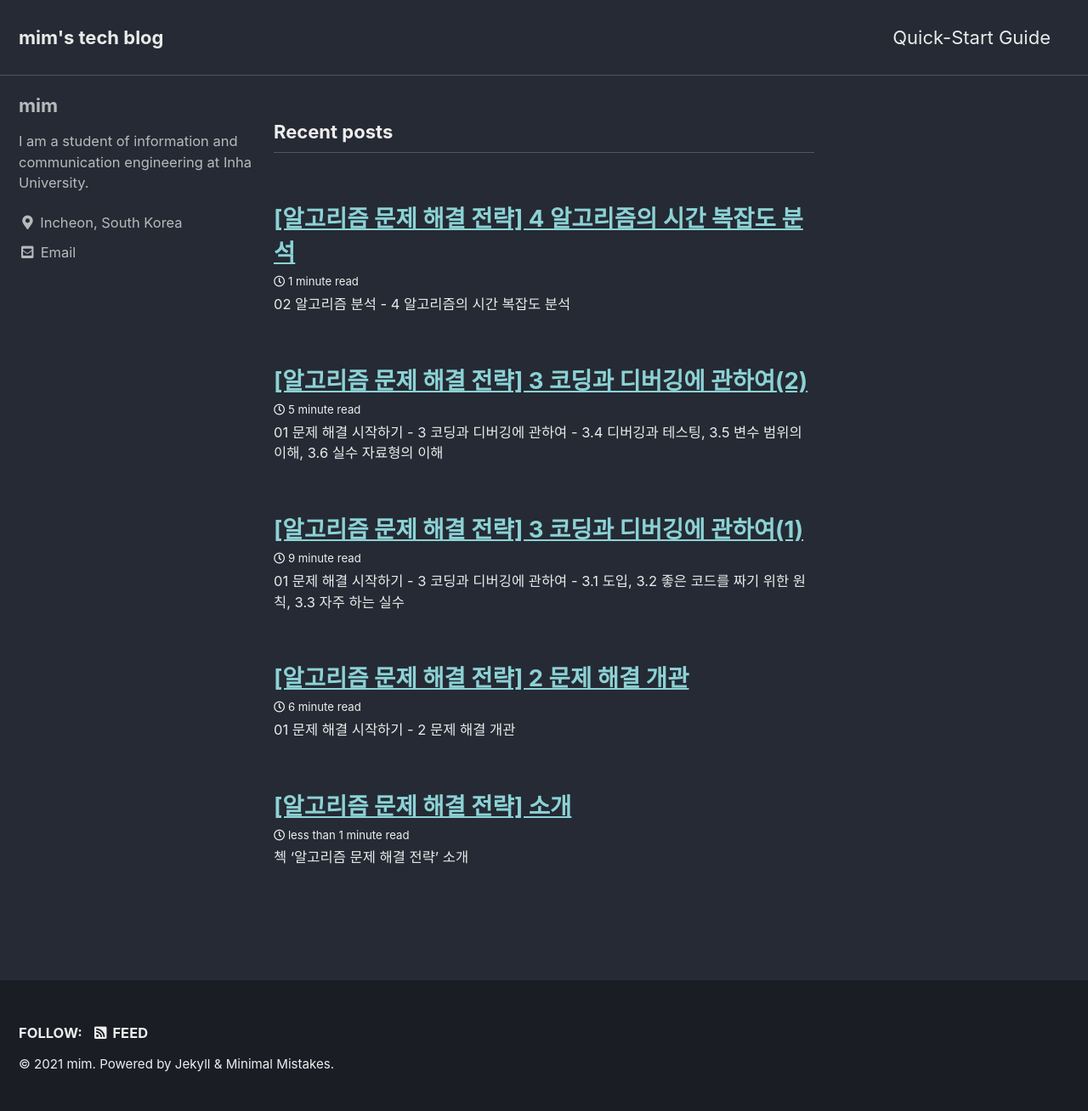
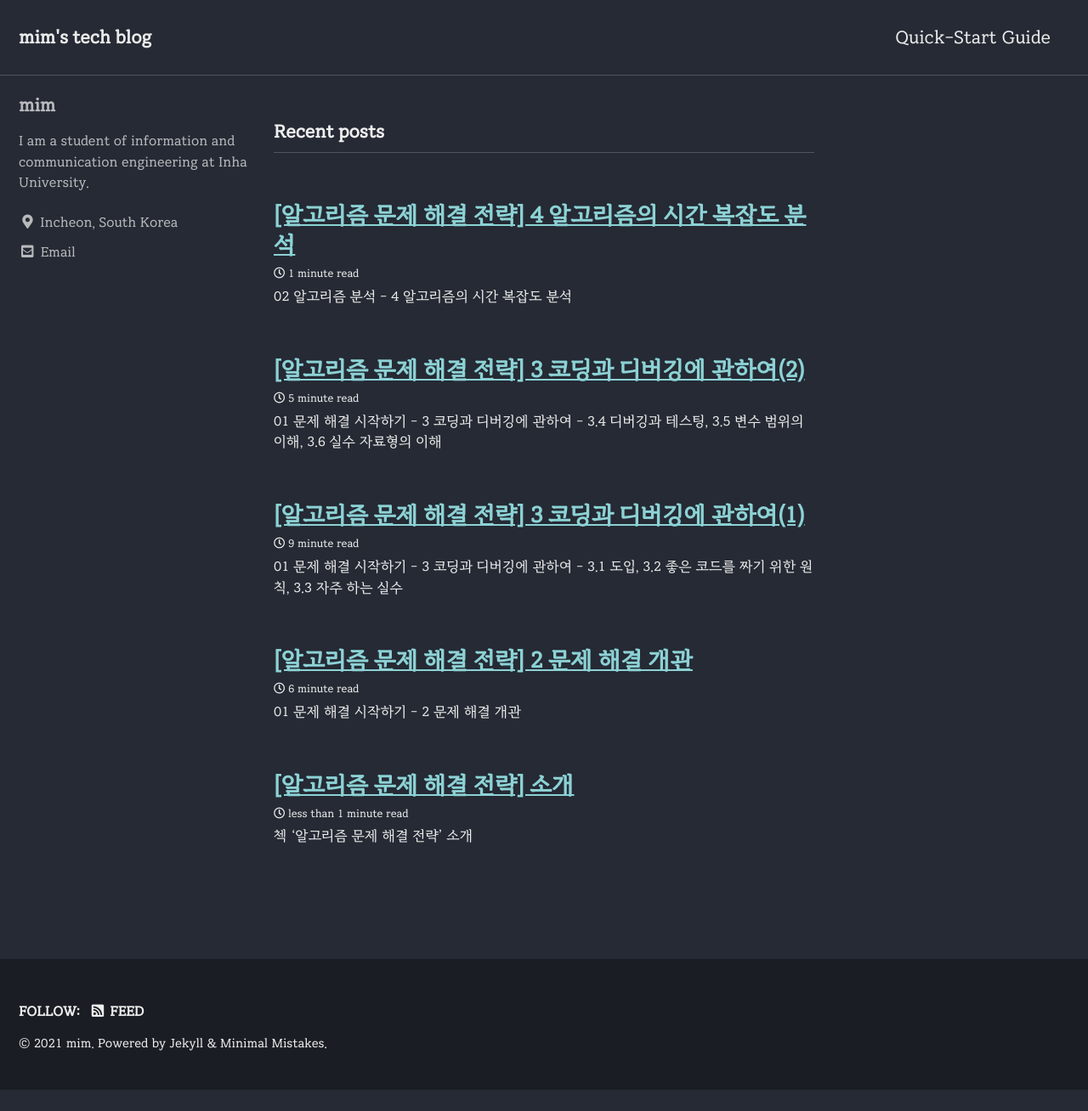
Before and after one commit to ChoMinkyung/chominkyung.github.io, a Jekyll site: the page built from index.html, in a window 1280 px wide. Shown: the whole page at 85% size. Built offline with Jekyll 4.4.1, drawn with Linux system fonts in a browser that asks for light colours; cached includes are drawn as plain includes; the list of posts is cut into pages by our own code; after the commit the page ends 1283 px from its top, so only the background shows below that.

Commit message:
글씨체 파일 수정

```diff
--- a/assets/css/main.scss
+++ b/assets/css/main.scss
@@ -14,7 +14,7 @@
 
 @font-face {
   font-family: "RIDIBatang";
-  src: url("/assets/fonts/RIDIBatang.oft") format("otf");
+  src: url("/assets/fonts/RIDIBatang.woff") format("woff");
   font-weight: normal;
   font-style: normal;
 }
```
Also changed, not shown: assets/fonts/RIDIBatang.woff (added).
